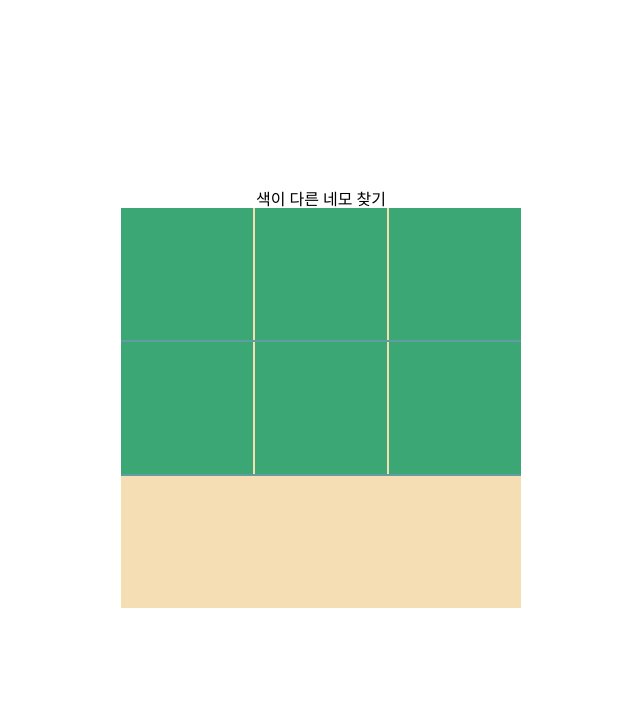
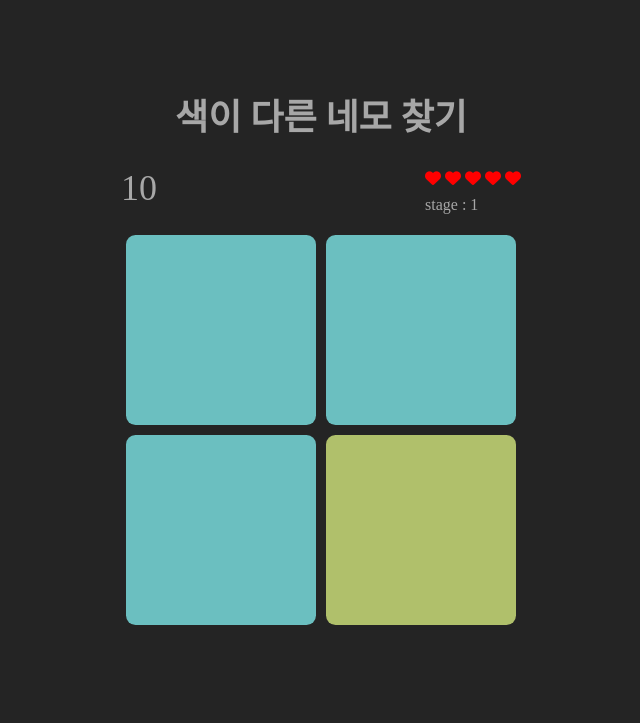
Before and after one commit to woobba94/GodOfColor, a plain HTML site: page index.html in a window 1280 px wide. Shown: the whole page, without its empty margins (319-959 px from the left). Drawn offline with Linux system fonts and the light colour scheme.

Commit message:
✨ init

```diff
--- a/css/style.css
+++ b/css/style.css
@@ -4,6 +4,41 @@
   flex-direction: column;
   justify-content: center;
   align-items: center;
+  background-color: rgb(36, 36, 36);
+  color: rgb(167, 167, 167);
+}
+
+.title {
+  position: absolute;
+  top: 10%;
+  font-size: 36px;
+  margin: 20px 0;
+  font-weight: 700;
+}
+
+.info {
+  display: flex;
+  justify-content: space-between;
+  height: 60px;
+  width: 50vh;
+}
+
+.timer {
+  font-size: 36px;
+}
+
+.info-right-wrap {
+  display: flex;
+  flex-direction: column;
+}
+
+.heart-wrap {
+  color: red;
+  margin-bottom: 10px;
+}
+
+.heart-empty {
+  color: rgb(36, 36, 36);
 }
 
 .display {
@@ -13,19 +48,30 @@
   align-items: center;
   height: 50vh;
   width: 50vh;
-  background-color: cadetblue;
 }
 
 .display > div {
   display: flex;
   justify-content: space-between;
   width: 100%;
-  height: 33%;
-  background-color: wheat;
+  background-color: rgb(36, 36, 36);
 }
 
 .display > div > div {
-  width: 33%;
-  height: 100%;
-  background-color: rgb(59, 167, 117);
+  cursor: pointer;
+  margin: 5px;
+  border-radius: 5%;
 }
+
+.result-box {
+  text-align: center;
+  position: absolute;
+  bottom: 10%;
+  width: 60vh;
+  height: 50px;
+}
+
+.result-text {
+  margin-top: 20px;
+  font-weight: 700;
+}
--- a/index.html
+++ b/index.html
@@ -1,34 +1,44 @@
 <!DOCTYPE html>
 <html lang="ko">
+
 <head>
   <meta charset="UTF-8">
   <meta http-equiv="X-UA-Compatible" content="IE=edge">
   <meta name="viewport" content="width=device-width, initial-scale=1.0">
-  <title>가위 바위 보</title>
+  <title>색이 다른 네모 찾기</title>
   <link rel="stylesheet" href="./css/reset.css">
   <link rel="stylesheet" href="./css/style.css">
+  <!-- 우진 fontawesome key -->
+  <script src="https://kit.fontawesome.com/2230e227bb.js" crossorigin="anonymous"></script>
 </head>
-<body>
+
+<body onload=init()>
   <header></header>
   <main>
     <div class="wrap">
-      <p>색이 다른 네모 찾기</p>
+      <p class="title">색이 다른 네모 찾기</p>
+      <div class="info">
+        <div class="timer">15</div>
+        <div class="info-right-wrap">
+          <div class="heart-wrap">
+            <i class="fas fa-heart"></i>
+            <i class="fas fa-heart"></i>
+            <i class="fas fa-heart"></i>
+            <i class="fas fa-heart"></i>
+            <i class="fas fa-heart"></i>
+          </div>
+          <div class="stage-box">
+            stage : 1
+          </div>
+        </div>
+      </div>
       <div class="display">
-        <div>
-          <div></div>
-          <div></div>
-          <div></div>
-        </div>
-        <div>
-          <div></div>
-          <div></div>
-          <div></div>
-        </div>
-        <div></div>
       </div>
+      <div class="result-box"></div>
     </div>
   </main>
   <footer></footer>
   <script src="script.js"></script>
 </body>
+
 </html>
--- a/script.js
+++ b/script.js
@@ -1,83 +1,149 @@
-// const displayBox = document.querySelector('.display');
-// const scissorsBtn = document.querySelector('.scissors');
-// const rockBtn = document.querySelector('.rock');
-// const paperBtn = document.querySelector('.paper');
-// const resultBox = document.querySelector('.result-box');
+const display = document.querySelector('.display');
+const heartList = document.querySelector('.heart-wrap');
+const stageBox = document.querySelector('.stage-box');
+const resultBox = document.querySelector('.result-box');
 
-// scissorsBtn.addEventListener('click', submit);
-// rockBtn.addEventListener('click', submit);
-// paperBtn.addEventListener('click', submit);
+const MAX_TIME = 15; // 초단위
+const timer = document.querySelector('.timer');
+let interval;
 
-// // updateDisplay 함수를 100ms마다 실행
-// let displayInterval;
-// displayInterval = setInterval(updateDisplay, 100);
+let TIME = MAX_TIME;
+let stage = 1;
+let level = 1;
+let successCount = 0;
+let failCount = 0;
+let colorPoint = 0;
+let baseColor = '';
+let targetColor = '';
+let targetIndex = {
+  x: Math.floor(Math.random() * (level + 1)),
+  y: Math.floor(Math.random() * (level + 1)),
+};
 
-// function submit() {
-//   stopDisplay();
-//   setDisable();
-//   console.log(this);
-//   this.style.color = 'black';
-//   let myItem = this.textContent;
-//   let baseItem = displayBox.textContent;
-//   let resultText = '';
-//   if (
-//     (baseItem === '✌️' && myItem === '✊') ||
-//     (baseItem === '🤚' && myItem === '✌️') ||
-//     (baseItem === '✊' && myItem === '🤚')
-//   )
-//     resultText = '이겼다!!';
-//   else if (
-//     (baseItem === '✊' && myItem === '✌️') ||
-//     (baseItem === '✌️' && myItem === '🤚') ||
-//     (baseItem === '🤚' && myItem === '✊')
-//   )
-//     resultText = '졌어....';
-//   else resultText = '비겼네~';
+function setDisplay() {
+  for (let i = 0; i < level + 1; i++) {
+    const row = document.createElement('div');
+    row.style.height = `${100 / (level + 1)}%`;
 
-//   setResultBox(resultText);
-// }
+    for (let j = 0; j < level + 1; j++) {
+      const rowItem = document.createElement('div');
+      rowItem.classList += 'item';
+      rowItem.style.width = `${100 / (level + 1)}%`;
+      // 타겟은 다른색 & 다른 이벤트
+      if (isTarget(i, j)) {
+        rowItem.classList += ' target';
+        rowItem.style.backgroundColor = targetColor;
+        rowItem.onclick = success;
+      } else {
+        rowItem.style.backgroundColor = baseColor;
+        rowItem.onclick = fail;
+      }
+      row.appendChild(rowItem);
+    }
+    display.appendChild(row);
+  }
+}
 
-// function setDisable() {
-//   scissorsBtn.setAttribute('disabled', true);
-//   rockBtn.setAttribute('disabled', true);
-//   paperBtn.setAttribute('disabled', true);
-// }
+function init() {
+  resetTimer();
+  startTimer();
+  clearDisplay();
+  setBaseColor();
+  setTarget();
+  setDisplay();
+}
 
-// function restart() {
-//   startDisplay();
-//   clear(resultBox);
-//   scissorsBtn.removeAttribute('disabled');
-//   rockBtn.removeAttribute('disabled');
-//   paperBtn.removeAttribute('disabled');
-//   scissorsBtn.style.color = '';
-//   rockBtn.style.color = '';
-//   paperBtn.style.color = '';
-// }
+function clearDisplay() {
+  while (display.hasChildNodes()) {
+    display.removeChild(display.firstChild);
+  }
+}
 
-// function setResultBox(text) {
-//   resultBox.innerHTML = `<p>${text}</p><button class="restart-btn">다시!</button>`;
-//   const restartBtn = document.querySelector('.restart-btn');
-//   restartBtn.addEventListener('click', restart);
-// }
+function setBaseColor() {
+  colorPoint = ~~(360 * Math.random());
+  baseColor = `hsla(${colorPoint},70%,70%,0.8)`;
+}
 
-// function clear(element) {
-//   element.textContent = '';
-//   element.innerHTML = '';
-// }
+function setTarget() {
+  // 위치
+  targetIndex.x = Math.floor(Math.random() * (level + 1));
+  targetIndex.y = Math.floor(Math.random() * (level + 1));
+  // 타겟 컬러 설정
+  // 가중치 k 에 따라 baseColor 와의 차이 조절
+  let k = (100 + level * 10) / level;
+  if (colorPoint - k < 0) colorPoint += k;
+  else colorPoint -= k;
+  targetColor = `hsla(${colorPoint},70%,70%,0.8)`;
+}
 
-// // 차례대로 나오는 아이템들 보여주기
-// let displayItem = ['✌️', '✊', '🤚'];
-// let index = 0;
-// function updateDisplay() {
-//   if (index === displayItem.length - 1) index = 0;
-//   else index++;
-//   displayBox.textContent = displayItem[index];
-// }
+function isTarget(i, j) {
+  if (targetIndex.y === i && targetIndex.x === j) return true;
+  return false;
+}
 
-// function startDisplay() {
-//   displayInterval = setInterval(updateDisplay, 100);
-// }
+function success() {
+  stage++;
+  stageBox.textContent = `stage : ${stage}`;
+  successCount++;
+  if (successCount === 10) {
+    level++;
+    successCount = 0;
+  }
+  init();
+}
 
-// function stopDisplay() {
-//   clearInterval(displayInterval);
-// }
+function fail() {
+  console.log('fail');
+  heartList.children[heartList.childElementCount - 1 - failCount].classList += ' heart-empty';
+  failCount++;
+  if (failCount === 5) {
+    clearInterval(interval);
+    end();
+
+    result();
+  }
+}
+
+// 타이머 관련
+function resetTimer() {
+  clearInterval(interval);
+  TIME = MAX_TIME;
+  timer.textContent = Math.floor(TIME);
+}
+
+// 타이머 시작 (리셋 및 시간줄이기)
+function startTimer() {
+  // .5초마다 수행
+  interval = setInterval(updateTimer, 500);
+}
+
+function updateTimer() {
+  timer.textContent = Math.floor(TIME);
+  TIME -= 0.5;
+  if (TIME < 0) {
+    clearInterval(interval);
+    end();
+    result();
+  }
+}
+
+function end() {
+  const target = document.querySelector('.target');
+  target.style.boxShadow = `inset 0px 0px ${20 / level}px #000000`;
+  display.outerHTML = display.outerHTML;
+}
+
+function result() {
+  let result = '';
+  if (stage > 100) result = '당신은 혹시.. 신입니까?';
+  else if (stage > 80) result = '당신의 감각은 인류의 자랑입니다.';
+  else if (stage > 70) result = '당신의 어쩌면.. 맹금류입니다.';
+  else if (stage > 60) result = '당신의 야생동물적인 감각을 가지고 있습니다.';
+  else if (stage > 45) result = '당신의 컬러감각은 미대생 수준입니다.';
+  else if (stage > 30) result = '당신의 컬러감각은 일반적인 수준입니다.';
+  else if (stage > 10) result = '당신은 초보수준 컬러감각을 가지고 있습니다.';
+  else result = '음.. 조금만 제대로 플레이 해보시겠습니까?';
+
+  resultBox.innerHTML = `최종 스테이지 : ${stage - 1}<br>
+  <p class="result-text">${result}</p>`;
+}
```
